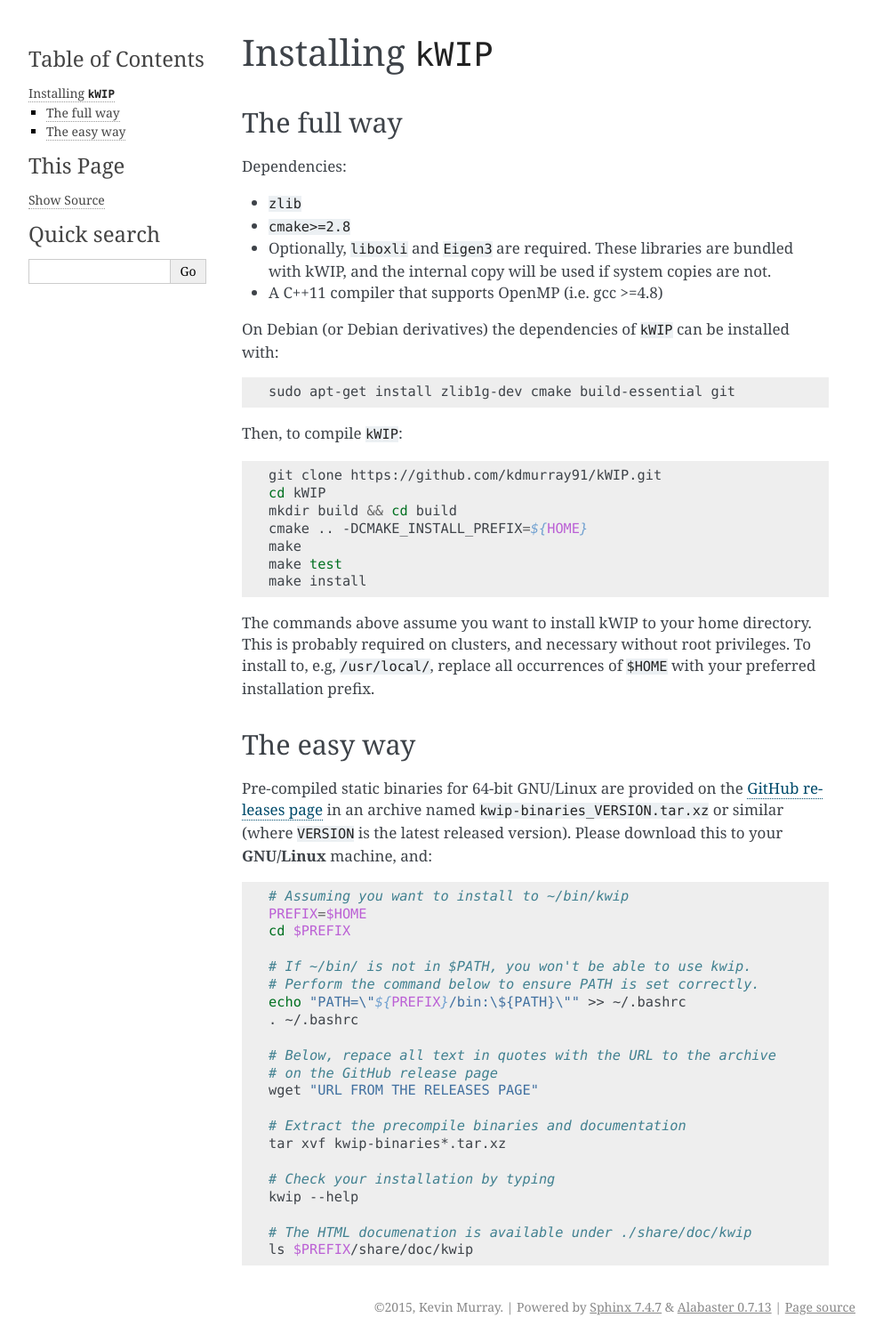
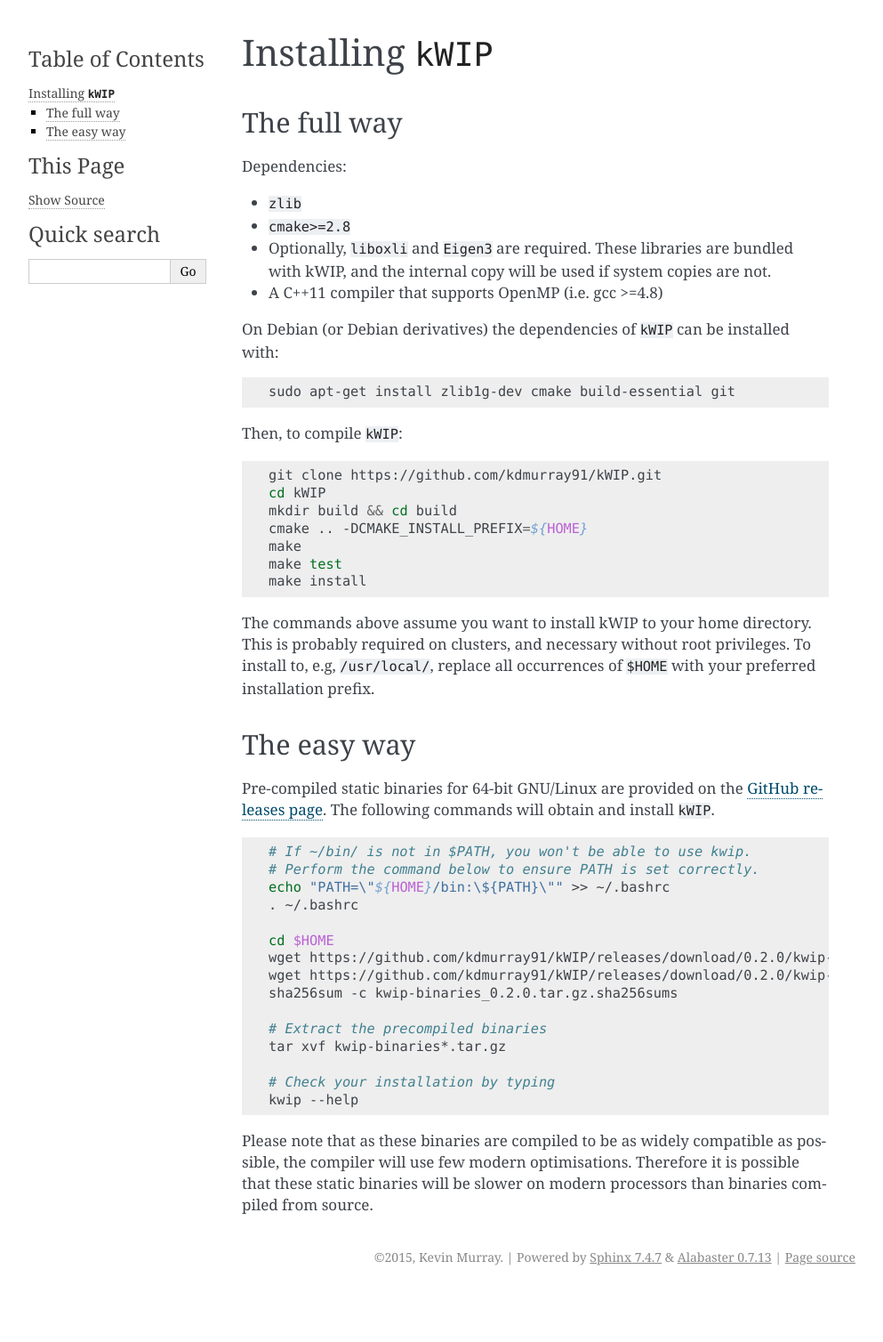
Before and after one commit to kdm9/kWIP, a Sphinx documentation site: the page built from doc/installation.rst, in a window 1280 px wide. Shown: the whole page at 89% size, without its empty margins (148-1141 px from the left). Built offline with Sphinx 7.4.7, drawn with Linux system fonts in a browser that asks for light colours; after the commit the page ends 1452 px from its top, so only the background shows below that.

Commit message:
Update install instructions for static binaries

```diff
--- a/doc/installation.rst
+++ b/doc/installation.rst
@@ -41,31 +41,29 @@
 ------------
 
 Pre-compiled static binaries for 64-bit GNU/Linux are provided on the `GitHub
-releases page <https://github.com/kdmurray91/kWIP/releases>`_ in an archive
-named ``kwip-binaries_VERSION.tar.xz`` or similar (where ``VERSION`` is the
-latest released version). Please download this to your **GNU/Linux** machine,
-and:
+releases page <https://github.com/kdmurray91/kWIP/releases>`_. The following
+commands will obtain and install ``kWIP``.
 
 .. code-block:: shell
 
-    # Assuming you want to install to ~/bin/kwip
-    PREFIX=$HOME
-    cd $PREFIX
-
     # If ~/bin/ is not in $PATH, you won't be able to use kwip.
     # Perform the command below to ensure PATH is set correctly.
-    echo "PATH=\"${PREFIX}/bin:\${PATH}\"" >> ~/.bashrc
+    echo "PATH=\"${HOME}/bin:\${PATH}\"" >> ~/.bashrc
     . ~/.bashrc
 
-    # Below, repace all text in quotes with the URL to the archive
-    # on the GitHub release page
-    wget "URL FROM THE RELEASES PAGE"
+    cd $HOME
+    wget https://github.com/kdmurray91/kWIP/releases/download/0.2.0/kwip-binaries_0.2.0.tar.gz
+    wget https://github.com/kdmurray91/kWIP/releases/download/0.2.0/kwip-binaries_0.2.0.tar.gz.sha256sums
+    sha256sum -c kwip-binaries_0.2.0.tar.gz.sha256sums
 
-    # Extract the precompile binaries and documentation
-    tar xvf kwip-binaries*.tar.xz
+    # Extract the precompiled binaries
+    tar xvf kwip-binaries*.tar.gz
 
     # Check your installation by typing
     kwip --help
 
-    # The HTML documenation is available under ./share/doc/kwip
-    ls $PREFIX/share/doc/kwip
+
+Please note that as these binaries are compiled to be as widely compatible as
+possible, the compiler will use few modern optimisations. Therefore it is
+possible that these static binaries will be slower on modern processors than
+binaries compiled from source.
```
